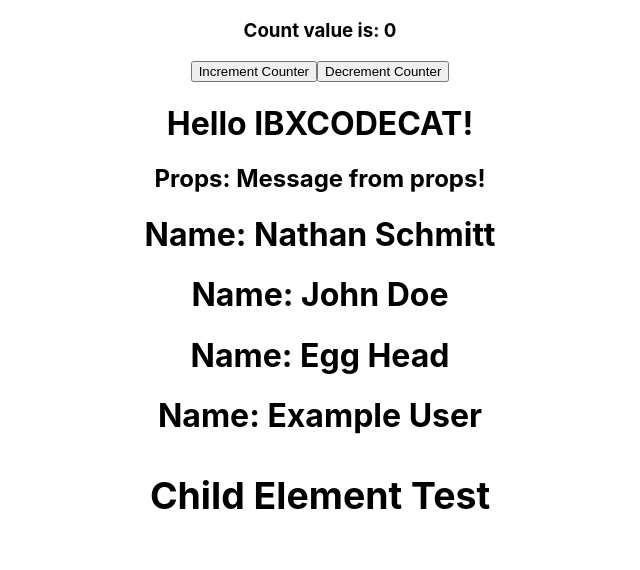
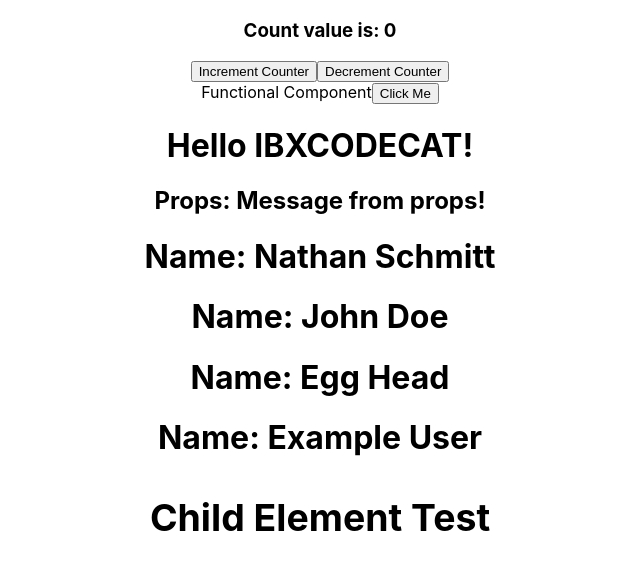
Before and after one commit to IBXCODECAT/hello-react, a React (Create React App) app: page / in a window 1280 px wide. Shown: the top 570 px of the page, without its empty margins (320-960 px from the left). Built offline with nearby package versions, Linux system fonts and the light colour scheme.

Commit message:
"This" Binding

```diff
--- a/src/App.js
+++ b/src/App.js
@@ -8,11 +8,15 @@ import Message from './components/Message';
 import Profile from './components/Profile';
 import Counter from './components/Counter';
 
+import FuncEvent from './components/FunctionEvent';
+
 function App() {
   return (
     <div className="App">
 
       <Counter />
+
+      <FuncEvent />
 
       <Hello />
       <Message messagecontent="Message from props!"/>
--- a/src/components/Counter.js
+++ b/src/components/Counter.js
@@ -12,11 +12,19 @@ class Counter extends Component
         this.state = {
             count: 0
         };
+
+        // Bind the this keyword to the component so
+        // that it can be used in the methods
+        this.increment = this.increment.bind(this);
+        this.decrement = this.decrement.bind(this);
     }
 
     // This method will be called when the button is clicked
     increment()
     {
+        // This will print udnefined because the this keyword is not bound to the component
+        console.log(this);
+
         // This will not work, state is read-only
         //this.state.count += 1;
 
@@ -43,8 +51,8 @@ class Counter extends Component
             // JSX
             <div>
                 <h3>Count value is: {this.state.count}</h3>
-                <button onClick={() => this.increment()}>Increment Counter</button>
-                <button onClick={() => this.decrement()}>Decrement Counter</button>
+                <button onClick={this.increment}>Increment Counter</button>
+                <button onClick={this.decrement}>Decrement Counter</button>
             </div>
         );
     }
--- /dev/null
+++ b/src/components/FunctionEvent.js
@@ -0,0 +1,17 @@
+const FuncEvent = () => {
+
+    const handleClick = () => {
+        alert("Button Clicked!");
+        console.log("Button Clicked!");
+    }
+
+    //Functional Component, Do not use partentheses for the onClick event
+    return (
+        <div>
+            Functional Component
+            <button onClick={handleClick}>Click Me</button>
+        </div>
+    )
+}
+
+export default FuncEvent;
```
